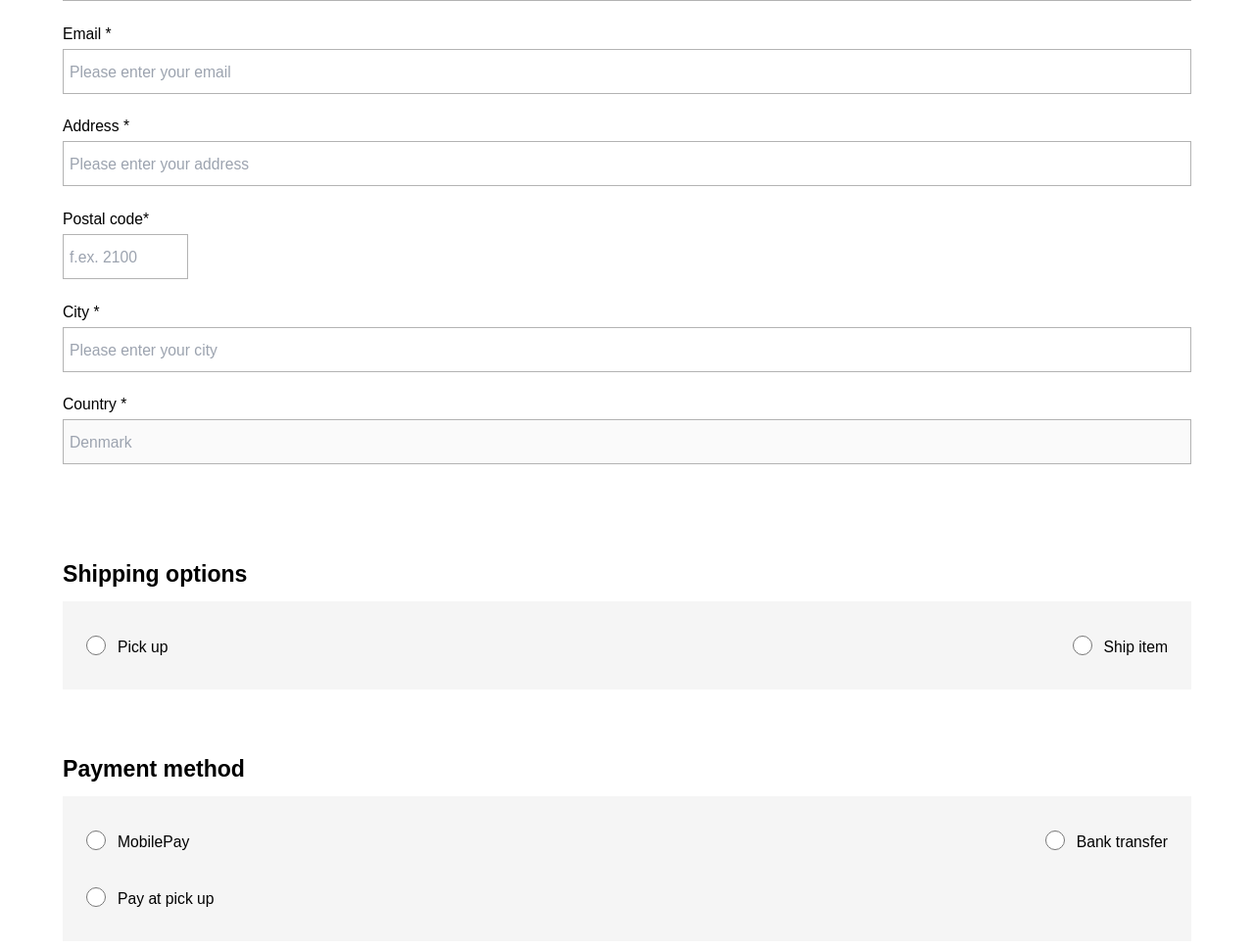
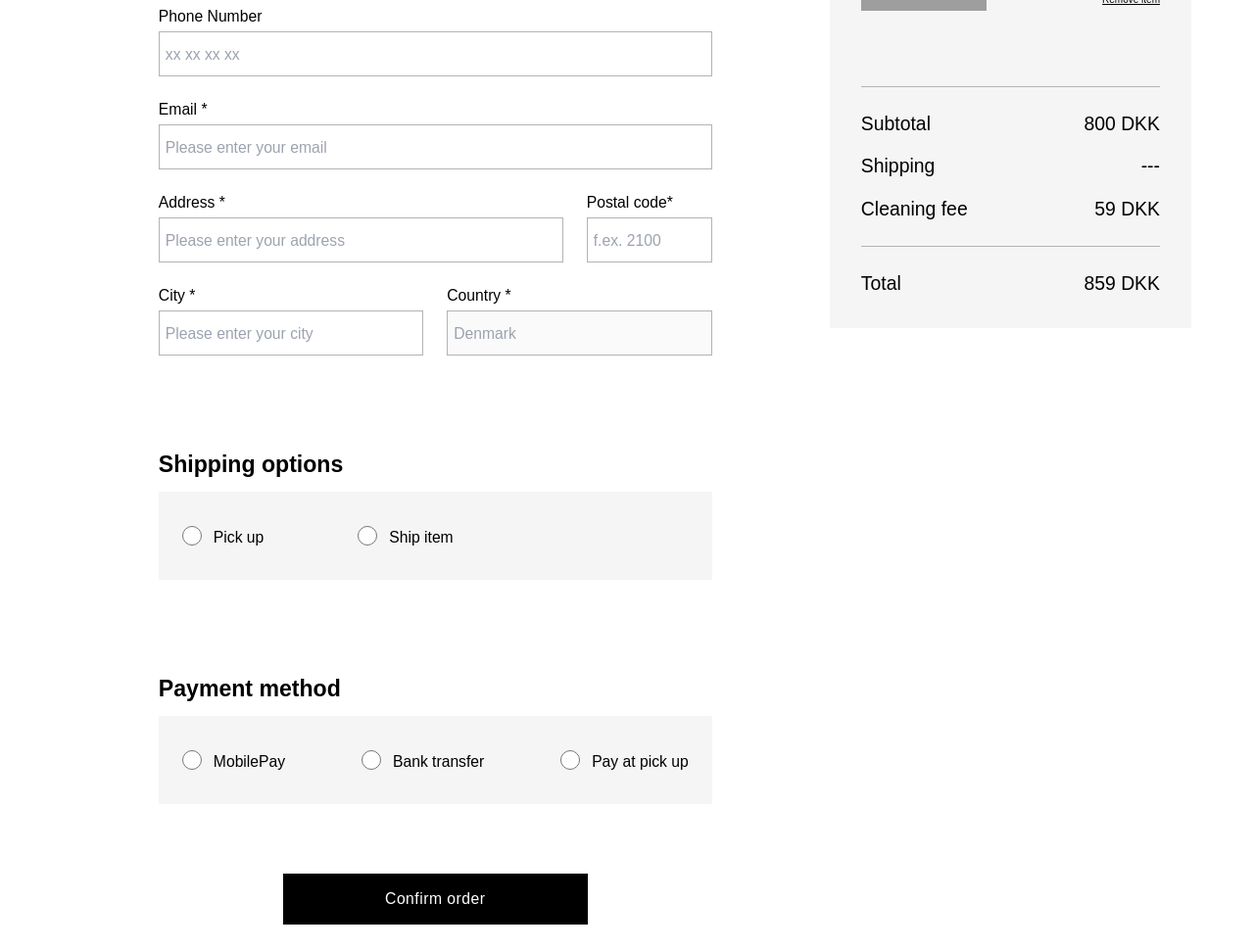
Before and after one commit to linneavisser/WebSBG, an Astro site: page /checkout in a window 1280 px wide. Shown: the part 470-1440 px from the top of the page at 98% size. Built offline with nearby package versions, Linux system fonts and the light colour scheme; Astro itself is replaced by a stand-in of ours; grey boxes are pictures that could not be loaded; a web font is replaced by a local one.

Commit message:
form done

```diff
--- a/src/pages/checkout.astro
+++ b/src/pages/checkout.astro
@@ -7,77 +7,10 @@ import Button from '../components/PrimaryButton.astro';
 <Layout>
  <div class="overlinep px-body-x py-space-32-48"> <a class="hover-underline-breadcrumb" href="/rental/">Rental </a><span> / </span> <a href="/">Checkout</a></div>
 <div class="mobileGrid desktopGrid">
-    <!-- form -->
- <div class="col-span-full flex flex-col gap-space-32-48">
-        <h2 class="'">Customer information</h2>
-        <form name="Customer info" method="POST" class="col-span-full flex flex-col gap-space-16-24">
-          <div class="flex flex-col gap-1">
-               <label for="name">Name *</label>
-                <input type="text" name="name" placeholder="Please enter your full name" autocomplete="name" class="px-1.5 py-2.5 border-[1px] border-solid border-mediumgrey">
-          </div>
-          <div class="flex flex-col gap-1">
-            <label for="phone">Phone Number</label>
-             <input type="number" name="phone" placeholder="xx xx xx xx" autocomplete="tel-national" class="px-1.5 py-2.5 border-[1px] border-solid border-mediumgrey">
-       </div>
-       <div class="flex flex-col gap-1">
-           <label for="email">Email *</label>
-           <input type="email" id="email" name="email" placeholder="Please enter your email"  class="px-1.5 py-2.5 border-[1px] border-solid border-mediumgrey" autocomplete="email">
-        </div>
-        <div class="flex flex-col gap-1">
-            <label for="address">Address *</label>
-            <input type="address" id="email" name="address" placeholder="Please enter your address" autocomplete="street-address"  class="px-1.5 py-2.5 border-[1px] border-solid border-mediumgrey">
-         </div>
-         <div class="flex flex-col gap-1">
-            <label for="postcode">Postal code*</label>
-            <input type="number" id="postcode" name="postcode" placeholder="f.ex. 2100" autocomplete="postal-code"  class="px-1.5 py-2.5 border-[1px] border-solid border-mediumgrey w-32">
-         </div>
-         <div class="flex flex-col gap-1">
-            <label for="city">City *</label>
-            <input type="city" id="city" name="city" placeholder="Please enter your city" autocomplete="address-level2"  class="px-1.5 py-2.5 border-[1px] border-solid border-mediumgrey">
-         </div>
-         <div class="flex flex-col gap-1">
-            <label for="country">Country *</label>
-            <input type="country" id="country" name="country" placeholder="Denmark" disabled  class="px-1.5 py-2.5 border-[1px] border-solid border-mediumgrey">
-         </div>
-
-         <div class="flex flex-col gap-4 pt-space-64-80">
-            <h3>Shipping options</h3>
-            <div class="bg-lightgrey flex justify-between py-8 px-6">
-               <div class="flex flex-row-reverse gap-3 ">
-                    <label for="pickup" class="mt-1">Pick up</label>
-                    <input type="radio" name="shippingOptions" id="pickup" class="w-5">
-               </div>
-               <div class="flex flex-row-reverse gap-3">
-                <label for="ship" class="mt-1">Ship item</label>
-                <input type="radio" name="shippingOptions" id="ship" class="w-5">
-           </div>
-            </div>
-         </div>
-         <div class="flex flex-col gap-4 pt-space-32-48">
-            <h3>Payment method</h3>
-            <div class="bg-lightgrey flex flex-col gap-8 py-8 px-6">
-               <div class="flex justify-between">
-                   <div class="flex flex-row-reverse gap-3 ">
-                        <label for="mobilepay" class="mt-1">MobilePay</label>
-                        <input type="radio" name="paymentOptions" id="mobilepay" class="w-5">
-                   </div>
-                   <div class="flex flex-row-reverse gap-3">
-                      <label for="banktransfer" class="mt-1">Bank transfer</label>
-                       <input type="radio" name="paymentOptions" id="banktransfer" class="w-5">
-                    </div>
-                 </div>
-                <div class="flex flex-row-reverse gap-3 justify-end">
-                    <label for="pay" class="mt-1">Pay at pick up</label>
-                    <input type="radio" name="paymentOptions" id="pay" class="w-5">
-                </div>
-                </div>
-            </div>
-</div>
-</form>
-<!-- Order summary -->
-<div class="col-span-full pt-16 flex flex-col gap-space-32-48">
+    <!-- Order summary -->
+<div class="col-span-full pt-space-32-48 flex flex-col gap-space-32-48 lg:col-start-9 lg:col-span-4">
     <h2 class="">Order summary</h2>
-    <div class="flex flex-col bg-lightgrey p-8 justify-between">
+    <div class="flex flex-col bg-lightgrey p-8 gap-space-64-80">
 
         <div class="flex gap-4 justify-between">
             <img src={Product} alt="Picture of product" class="w-32">
@@ -113,10 +46,102 @@ import Button from '../components/PrimaryButton.astro';
                 <p class="mediumBody">859 DKK</p>
             </div>
         </div>
-        <button class="myButton button px-padding-button-x py-padding-button-y accentBody bg-black text-white">Confirm order</button>
 
     </div>
 </div>
+    <!-- form -->
+ <div class="col-span-full flex flex-col pt-space-64-80 gap-space-32-48 lg:col-start-2 md:col-span-6 lg:row-start-1">
+        <h2 class="'">Customer information</h2>
+        <form name="Customer info" method="POST" class="col-span-full lg:col-span-4 flex flex-col gap-space-16-24">
+          <div class="flex flex-col gap-1">
+               <label for="name">Name *</label>
+               <input type="text" name="name" placeholder="Please enter your full name" autocomplete="name" class="px-1.5 py-2.5 border-[1px] border-solid border-mediumgrey">
+             </div>
+          <div class="flex flex-col gap-1">
+            <label for="phone">Phone Number</label>
+             <input type="number" name="phone" placeholder="xx xx xx xx" autocomplete="tel-national" class="px-1.5 py-2.5 border-[1px] border-solid border-mediumgrey">
+            </div>
+             <div class="flex flex-col gap-1">
+           <label for="email">Email *</label>
+           <input type="email" id="email" name="email" placeholder="Please enter your email"  class="px-1.5 py-2.5 border-[1px] border-solid border-mediumgrey" autocomplete="email">
+         </div>
+       <div class="flex flex-col gap-space-16-24 lg:flex-row  md:gap-6">
+             <div class="flex flex-col gap-1 lg:w-[75%]">
+                <label for="address">Address *</label>
+                <input type="address" id="email" name="address" placeholder="Please enter your address" autocomplete="street-address"  class="px-1.5 py-2.5 border-[1px]  border-solid border-mediumgrey">
+             </div>
+             <div class="flex flex-col gap-1">
+                <label for="postcode">Postal code*</label>
+                <input type="number" id="postcode" name="postcode" placeholder="f.ex. 2100" autocomplete="postal-code"  class="px-1.5 py-2.5 border-[1px] border-solid border-mediumgrey w-32">
+             </div>
+       </div>
+      <div class="flex flex-col gap-space-16-24 md:flex-row  lg:gap-6">
+             <div class="flex flex-col gap-1 lg:w-[50%]">
+                <label for="city">City *</label>
+                <input type="city" id="city" name="city" placeholder="Please enter your city" autocomplete="address-level2"  class="px-1.5 py-2.5 border-[1px] border-solid border-mediumgrey">
+             </div>
+             <div class="flex flex-col gap-1 lg:w-[50%]">
+                <label for="country">Country *</label>
+                <input type="country" id="country" name="country" placeholder="Denmark" disabled  class="px-1.5 py-2.5 border-[1px] border-solid border-mediumgrey">
+             </div>
+      </div>
+         <!-- SHIPPING OPTIONS BOX -->
+         <div class="flex flex-col gap-4 pt-space-64-80">
+            <h3>Shipping options</h3>
+            <div class="bg-lightgrey flex justify-between lg:justify-start lg:gap-24 py-8 px-6">
+               <div class="flex flex-row-reverse gap-3 ">
+                 <label for="pickup" class="mt-1">Pick up</label>
+                 <input type="radio" name="shippingOptions" id="pickup" class="w-5">
+                </div>
+                    <div class="flex flex-row-reverse gap-3">
+                        <label for="ship" class="mt-1">Ship item</label>
+                        <input type="radio" name="shippingOptions" id="ship" class="w-5">
+                    </div>
+                 </div>
+         </div>
+         <!-- PAYMENT METHOD BOX mobile-->
+         <div class="flex flex-col gap-4 pt-space-32-48 lg:hidden">
+            <h3>Payment method</h3>
+            <div class="bg-lightgrey flex flex-col gap-8 py-8 px-6">
+               <div class="flex justify-between">
+                   <div class="flex flex-row-reverse gap-3 ">
+                        <label for="mobilepay" class="mt-1">MobilePay</label>
+                        <input type="radio" name="paymentOptions" id="mobilepay" class="w-5">
+                   </div>
+                   <div class="flex flex-row-reverse gap-3">
+                      <label for="banktransfer" class="mt-1">Bank transfer</label>
+                       <input type="radio" name="paymentOptions" id="banktransfer" class="w-5">
+                    </div>
+                 </div>
+                <div class="flex flex-row-reverse gap-3 justify-end">
+                    <label for="pay" class="mt-1">Pay at pick up</label>
+                    <input type="radio" name="paymentOptions" id="pay" class="w-5">
+                </div>
+            </div>
+        </div>
+            <!-- PAYMENT DESKTOP -->
+        <div class="hidden lg:flex flex-col gap-4 pt-space-64-80">
+            <h3>Payment method</h3>
+            <div class="bg-lightgrey flex justify-between py-8 px-6">
+                <div class="flex flex-row-reverse gap-3 ">
+                    <label for="mobilepay" class="mt-1">MobilePay</label>
+                    <input type="radio" name="paymentOptions" id="mobilepay" class="w-5">
+               </div>
+               <div class="flex flex-row-reverse gap-3">
+                <label for="banktransfer" class="mt-1">Bank transfer</label>
+                 <input type="radio" name="paymentOptions" id="banktransfer" class="w-5">
+              </div>
+              <div class="flex flex-row-reverse gap-3 justify-end">
+                <label for="pay" class="mt-1">Pay at pick up</label>
+                <input type="radio" name="paymentOptions" id="pay" class="w-5">
+            </div>
+         </div>
+        </div>
+        <button type=submit class="w-[215px] lg:w-[55%] self-center myButton button px-padding-button-x py-padding-button-y mt-space-32-48 accentBody bg-black text-white">Confirm order</button>
+    </form>
+</div>
+
+
 </div>
 </Layout>
 
```
